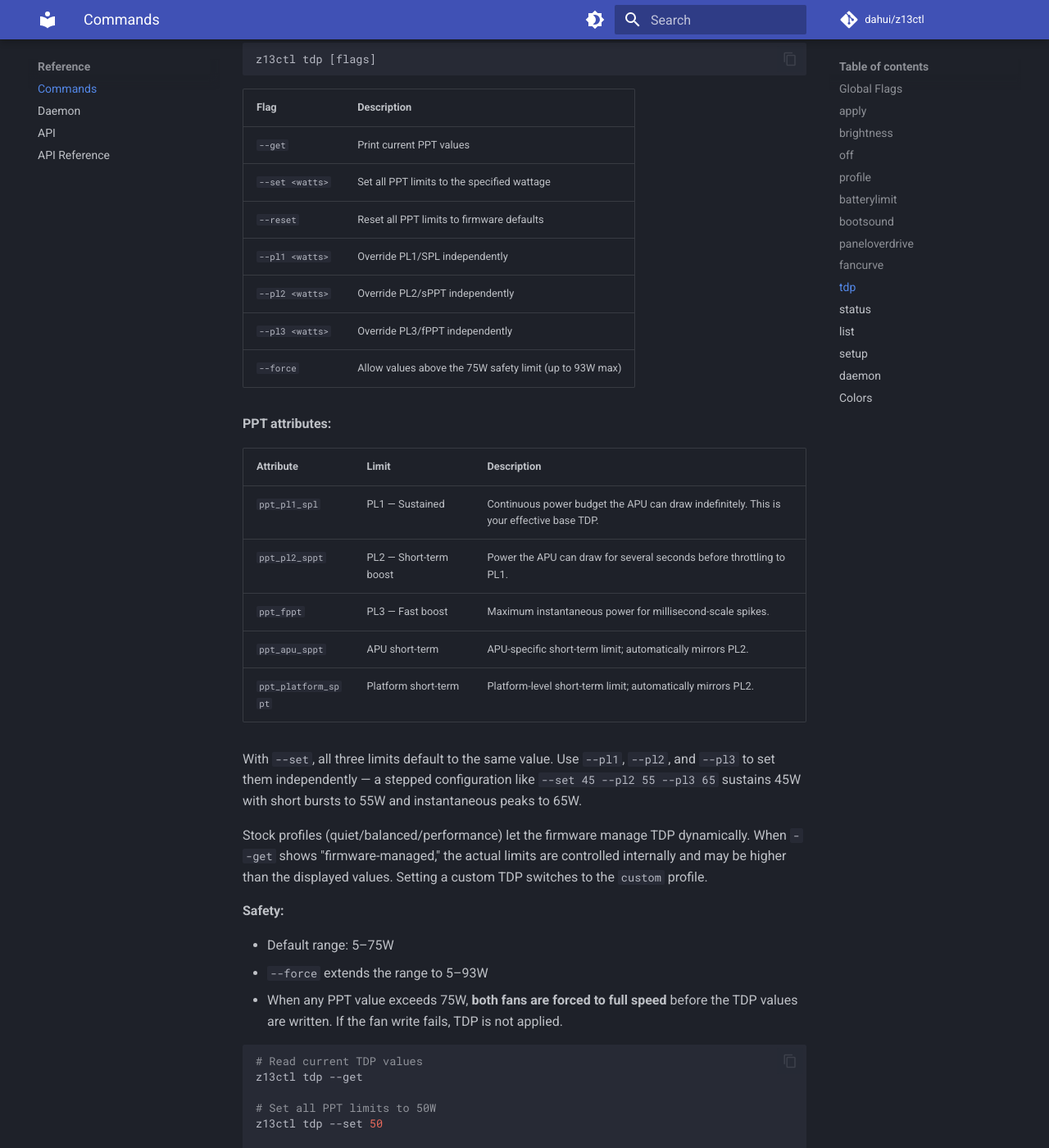
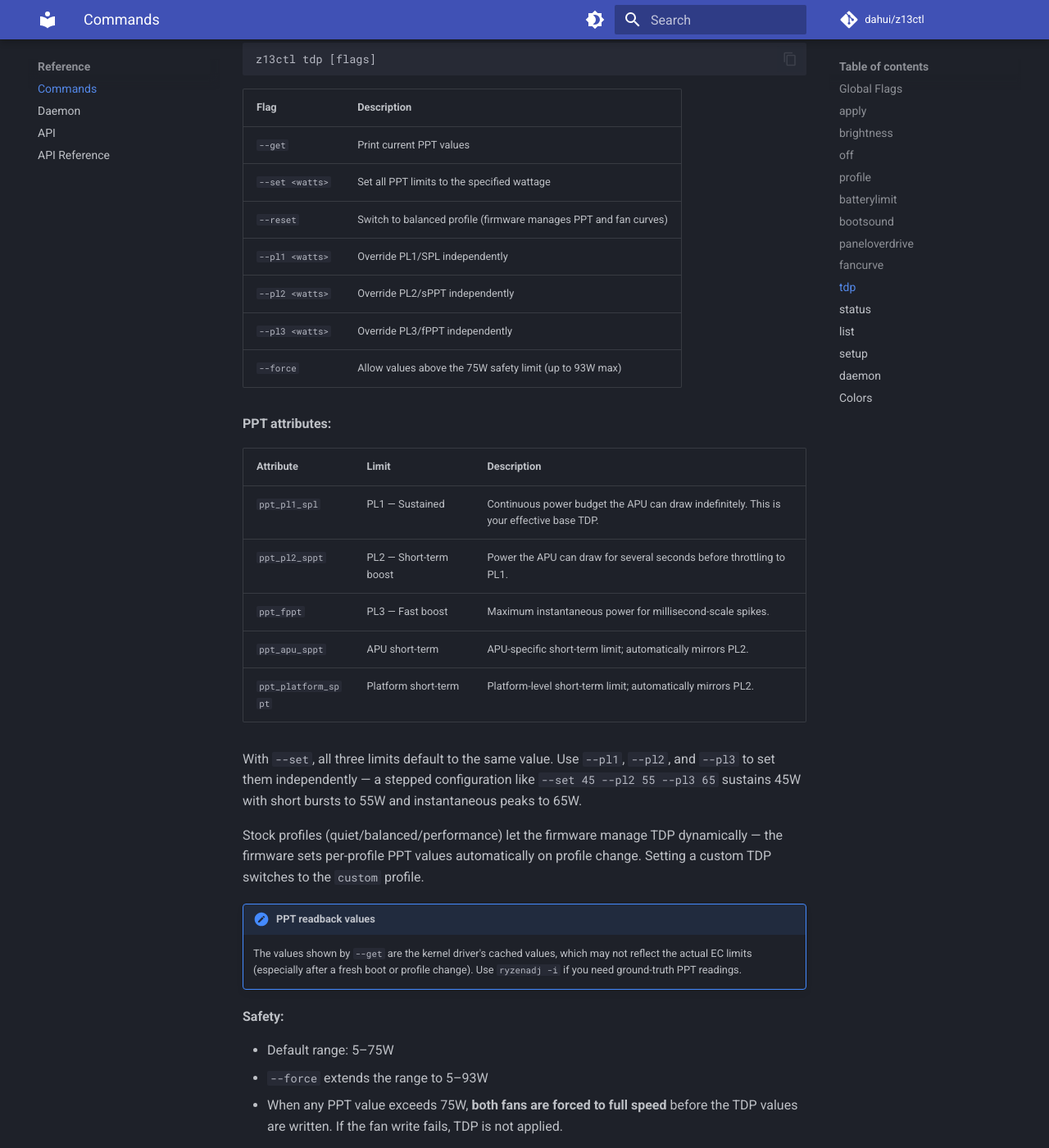
Before and after one commit to dahui/z13ctl, an MkDocs documentation site: the page built from docs/commands.md, in a window 1280 px wide and 1400 px high, scrolled down 5502 px. Shown: the whole window at 82% size. Built offline with MkDocs 1.6.1 and Material for MkDocs 9.7.7, drawn with Linux system fonts in a browser that asks for light colours; comment, search, counter and statistics services are not loaded; some of the changed text lies outside the part shown.

Commit message:
chore: docs update

````diff
--- a/docs/commands.md
+++ b/docs/commands.md
@@ -237,7 +237,7 @@ z13ctl tdp [flags]
 |------|-------------|
 | `--get` | Print current PPT values |
 | `--set <watts>` | Set all PPT limits to the specified wattage |
-| `--reset` | Reset all PPT limits to firmware defaults |
+| `--reset` | Switch to balanced profile (firmware manages PPT and fan curves) |
 | `--pl1 <watts>` | Override PL1/SPL independently |
 | `--pl2 <watts>` | Override PL2/sPPT independently |
 | `--pl3 <watts>` | Override PL3/fPPT independently |
@@ -259,9 +259,13 @@ and `--pl3` to set them independently — a stepped configuration like
 instantaneous peaks to 65W.
 
 Stock profiles (quiet/balanced/performance) let the firmware manage TDP
-dynamically. When `--get` shows "firmware-managed," the actual limits are
-controlled internally and may be higher than the displayed values. Setting a
-custom TDP switches to the `custom` profile.
+dynamically — the firmware sets per-profile PPT values automatically on profile
+change. Setting a custom TDP switches to the `custom` profile.
+
+!!! note "PPT readback values"
+    The values shown by `--get` are the kernel driver's cached values, which may
+    not reflect the actual EC limits (especially after a fresh boot or profile
+    change). Use `ryzenadj -i` if you need ground-truth PPT readings.
 
 **Safety:**
 
@@ -283,7 +287,7 @@ z13ctl tdp --set 45 --pl2 55 --pl3 60
 # Force high TDP (fans will be set to full speed)
 z13ctl tdp --set 85 --force
 
-# Reset to firmware defaults
+# Reset to balanced profile (firmware manages PPT)
 z13ctl tdp --reset
 ```
 
@@ -307,7 +311,7 @@ z13ctl status
 # APU:     62°C
 # Fans:    4200 RPM, mode: auto
 # Profile: balanced
-# TDP:     firmware-managed (balanced profile)
+# TDP:     52W (PL1) / 71W (PL2) / 70W (PL3)
 # Battery: 74% (limit: 80%)
 ```
 
````
Also changed, not shown: docs/getting-started.md (+1 -1 lines), 2 other files.
